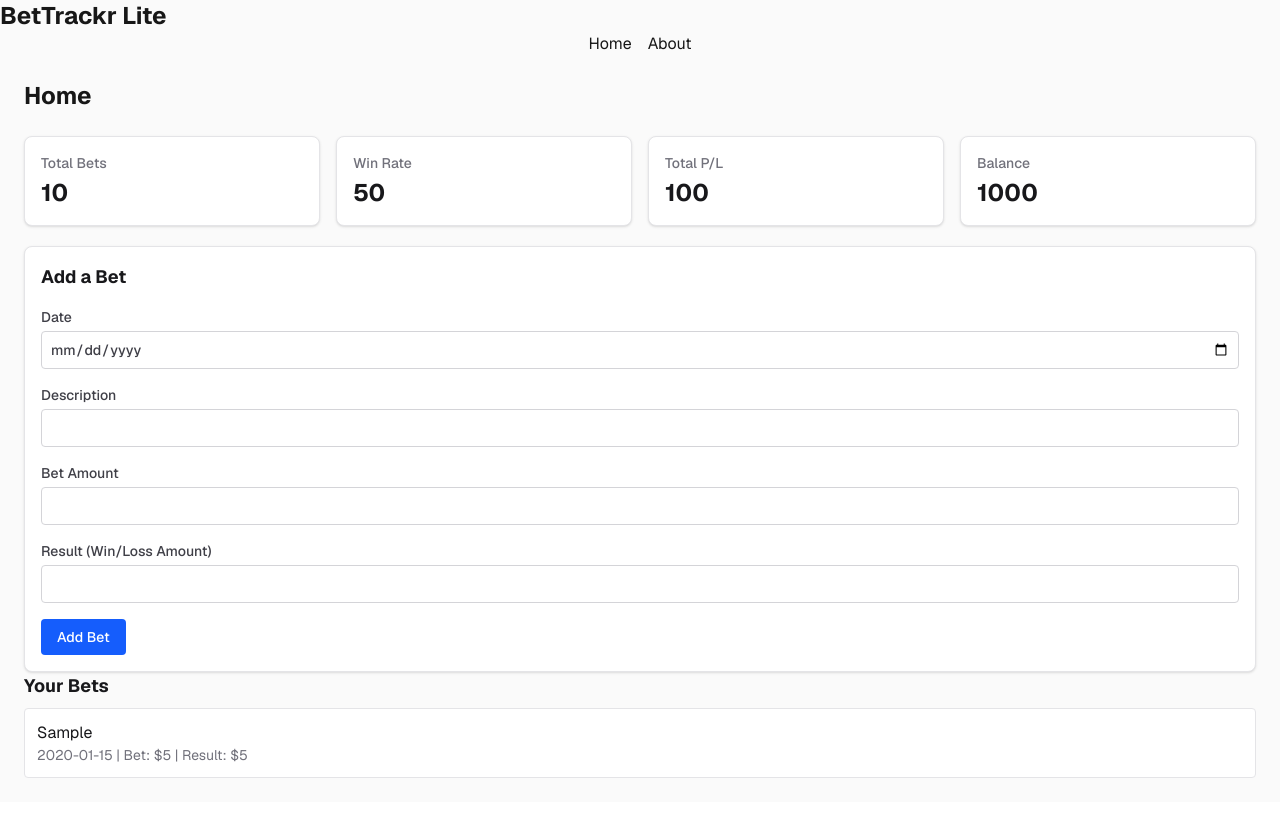
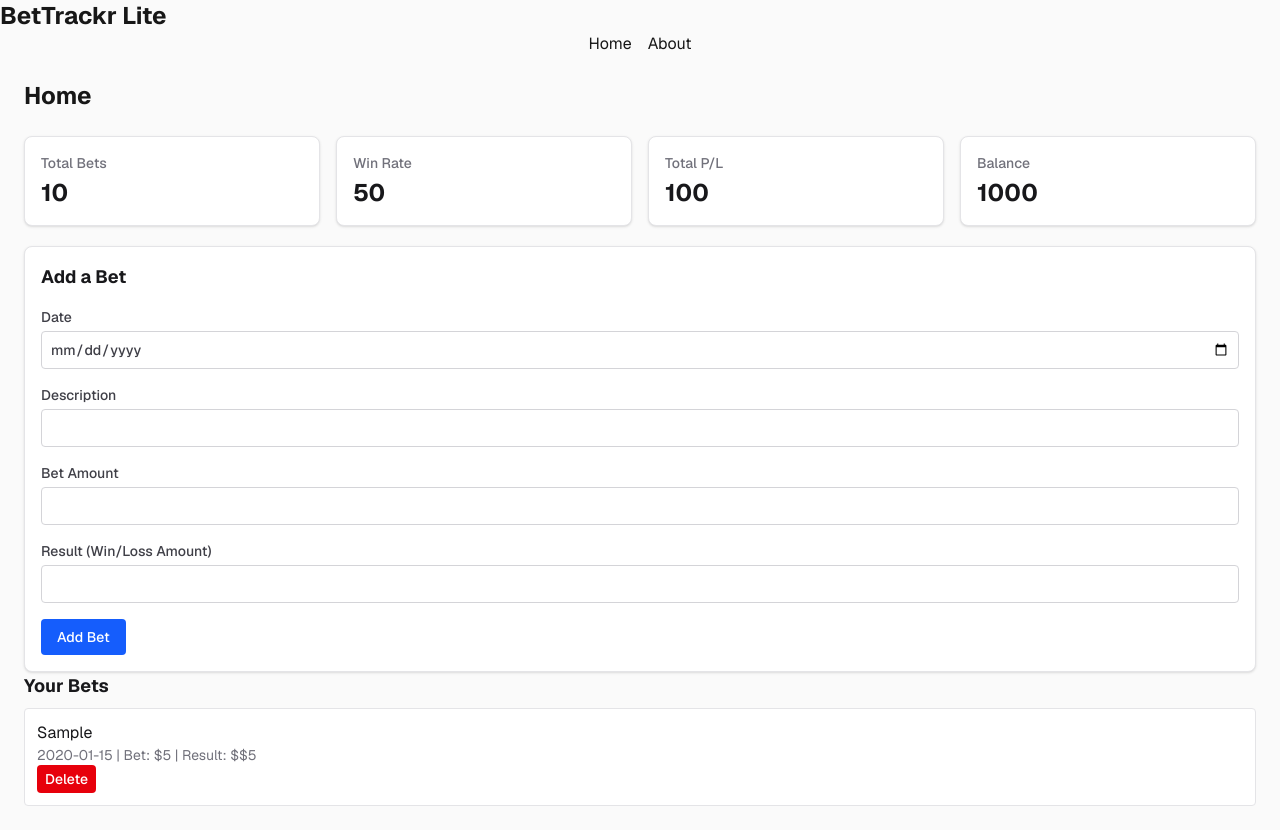
Before and after one commit to JaceG/my-next-app, a Next.js app: page / in a window 1280 px wide. Both pictures are taken after typing "2020-01-15", "Sample", "5", "5" into the empty fields and a click on the button "Add Bet". Before the commit the page ends 802 px from the top, so only its background shows below. Built offline with nearby package versions, Linux system fonts and the light colour scheme.

Commit message:
milestone 4 complete

```diff
--- a/src/app/page.tsx
+++ b/src/app/page.tsx
@@ -9,6 +9,10 @@ export default function Home() {
 	const addBet = (newBet) => {
 		setBets([...bets, newBet]);
 	};
+	const deleteBet = (id) => {
+		setBets(bets.filter((bet) => bet.id !== id));
+	};
+
 	return (
 		<main className='bg-zinc-50 font-sans dark:bg-black p-6'>
 			<h2 className='text-2xl font-bold mb-6'>Home</h2>
@@ -19,7 +23,7 @@ export default function Home() {
 				<StatCard title='Balance' value={1000} />
 			</div>
 			<BetForm onAddBet={addBet} />
-			<BetList bets={bets} />
+			<BetList bets={bets} onDelete={deleteBet} />
 		</main>
 	);
 }
--- /dev/null
+++ b/src/components/BetCard.tsx
@@ -0,0 +1,17 @@
+function BetCard({ id, date, description, amount, result, onDelete }) {
+	return (
+		<div className='rounded border border-zinc-200 bg-white p-3 dark:border-zinc-800 dark:bg-zinc-900'>
+			<p className='text-zinc-900 dark:text-zinc-100'>{description}</p>
+			<p className='text-sm text-zinc-500'>
+				{date} | Bet: ${amount} | Result: $${result}
+			</p>
+			<button
+				onClick={() => onDelete(id)}
+				className='rounded bg-red-600 px-2 py-1 text-sm font-medium text-white hover:bg-red-700'>
+				Delete
+			</button>
+		</div>
+	);
+}
+
+export default BetCard;
--- a/src/components/BetList.tsx
+++ b/src/components/BetList.tsx
@@ -1,4 +1,6 @@
-function BetList({ bets }) {
+import BetCard from './BetCard';
+
+function BetList({ bets, onDelete }) {
 	if (bets.length === 0) {
 		return (
 			<p className='text-zinc-500 dark:text-zinc-400'>
@@ -14,18 +16,7 @@ function BetList({ bets }) {
 			</h3>
 			<ul className='space-y-2'>
 				{bets.map((bet) => (
-					<li
-						key={bet.id}
-						className='rounded border border-zinc-200 bg-white p-3 dark:border-zinc-800 dark:bg-zinc-900'>
-						{' '}
-						<p className='text-zinc-900 dark:text-zinc-100'>
-							{bet.description}
-						</p>
-						<p className='text-sm text-zinc-500'>
-							{bet.date} | Bet: ${bet.amount} | Result: $
-							{bet.result}
-						</p>
-					</li>
+					<BetCard key={bet.id} {...bet} onDelete={onDelete} />
 				))}
 			</ul>
 		</div>
```
Also changed, not shown: 1 other file (tests, documents, lock files or other folders).
